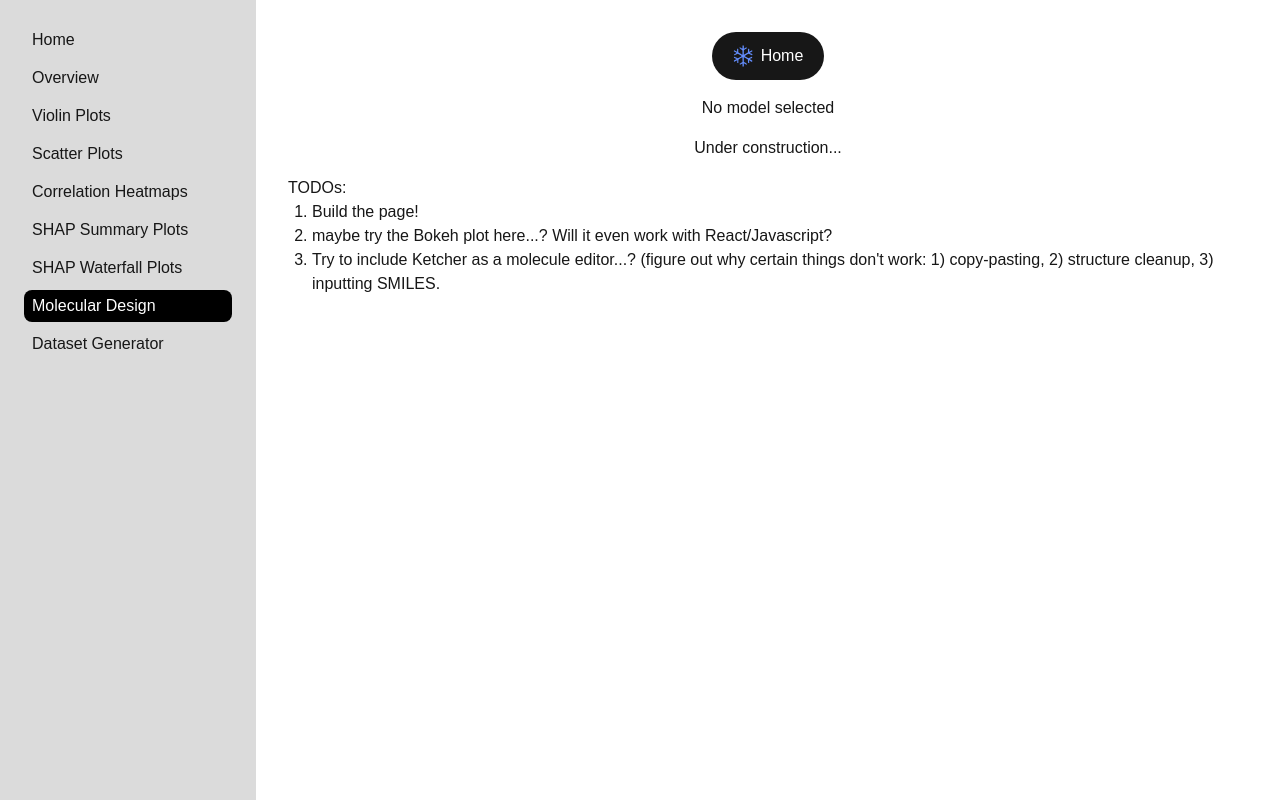
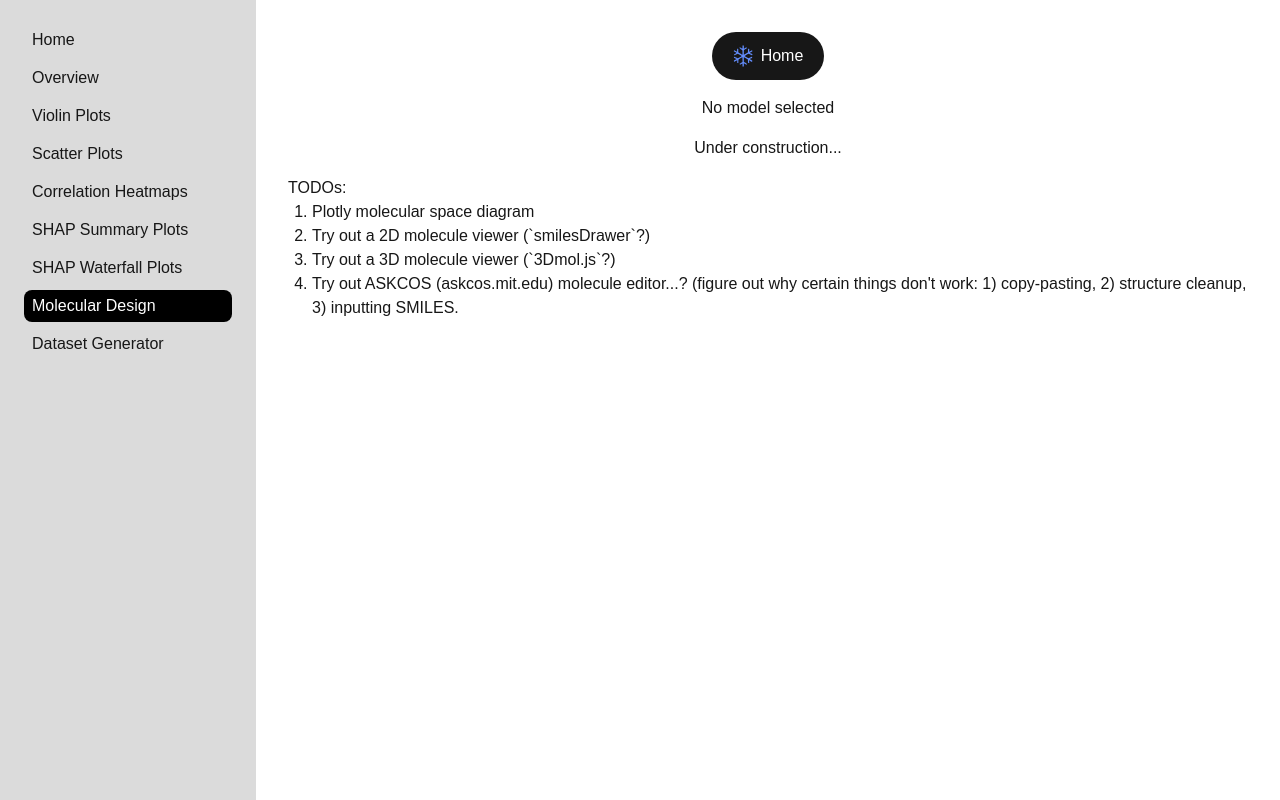
Before and after one commit to kylecsnow/js-ml-dashboard, a Next.js app in the folder frontend/: page /molecular-design in a window 1280 px wide. Built offline with nearby package versions, Linux system fonts and the light colour scheme; no server answers.

Commit message:
fix bug with changing selected output in SHAP summary plots page

```diff
--- a/frontend/app/molecular-design/page.tsx
+++ b/frontend/app/molecular-design/page.tsx
@@ -130,9 +130,10 @@ const MolecularDesignPage = () => {
         <div>
           <h3>TODOs:</h3>
           <ol className="list-decimal ml-6">
-            <li>Build the page!</li>
-            <li>maybe try the Bokeh plot here...? Will it even work with React/Javascript?</li>
-            <li>Try to include Ketcher as a molecule editor...? (figure out why certain things don't work: 1) copy-pasting, 2) structure cleanup, 3) inputting SMILES.</li>
+            <li>Plotly molecular space diagram</li>
+            <li>Try out a 2D molecule viewer (`smilesDrawer`?)</li>
+            <li>Try out a 3D molecule viewer (`3Dmol.js`?)</li>
+            <li>Try out ASKCOS (askcos.mit.edu) molecule editor...? (figure out why certain things don't work: 1) copy-pasting, 2) structure cleanup, 3) inputting SMILES.</li>
           </ol>
 
         </div>
--- a/frontend/app/shap-summary-plots/page.tsx
+++ b/frontend/app/shap-summary-plots/page.tsx
@@ -21,7 +21,7 @@ const ShapSummaryPlotsPage = () => {
   const { selectedModel } = useModel();
   const [plotData, setPlotData] = useState<PlotDataType | null>(null);
   const [outputVariableOptions, setOutputVariableOptions] = useState<{ value: string; label: string }[]>([]);
-  const [selectedOutputVariable, setSelectedOutputVariable] = useState<string[]>();
+  const [selectedOutputVariable, setSelectedOutputVariable] = useState<string>();
   const [isLoading, setIsLoading] = useState(true);
 
 
@@ -111,10 +111,10 @@ const ShapSummaryPlotsPage = () => {
             options={outputVariableOptions}
             onChange={(selected: { value: string; label: string } | null) => {
               if (selected) {
-                setSelectedOutputVariable([selected.value]);
+                setSelectedOutputVariable(selected.value);
               }
             }}
-            value={outputVariableOptions.filter(option => selectedOutputVariable?.includes(option.value))} // Set selected values
+            value={outputVariableOptions.filter(option => selectedOutputVariable?.includes(option.value))}
             name="selected-variables"
             classNamePrefix="select"
           />
@@ -122,7 +122,6 @@ const ShapSummaryPlotsPage = () => {
         <div>
           <h3>TODOs:</h3>
             <ol className="list-decimal ml-6">
-              <li>Investigate the error happening when selecting a different output variable than the one initially loaded</li>
               <li>Show an error when a categorical output is selected!!!</li>
               <li>get loading animation working... with less delay between it disappearing & the plot being shown?</li>
             </ol>
```
Also changed, not shown: 2 other files (tests, documents, lock files or other folders).
